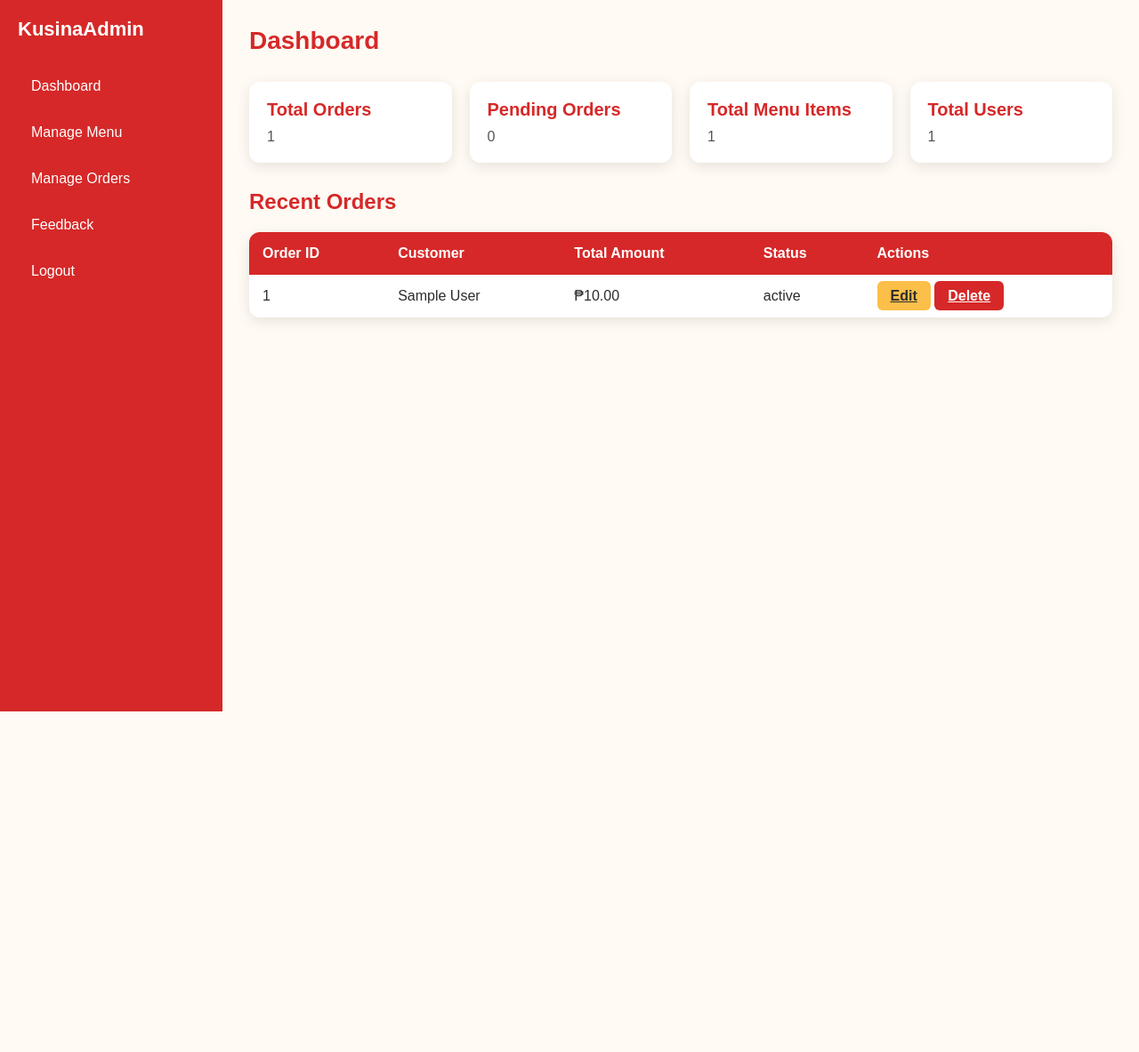
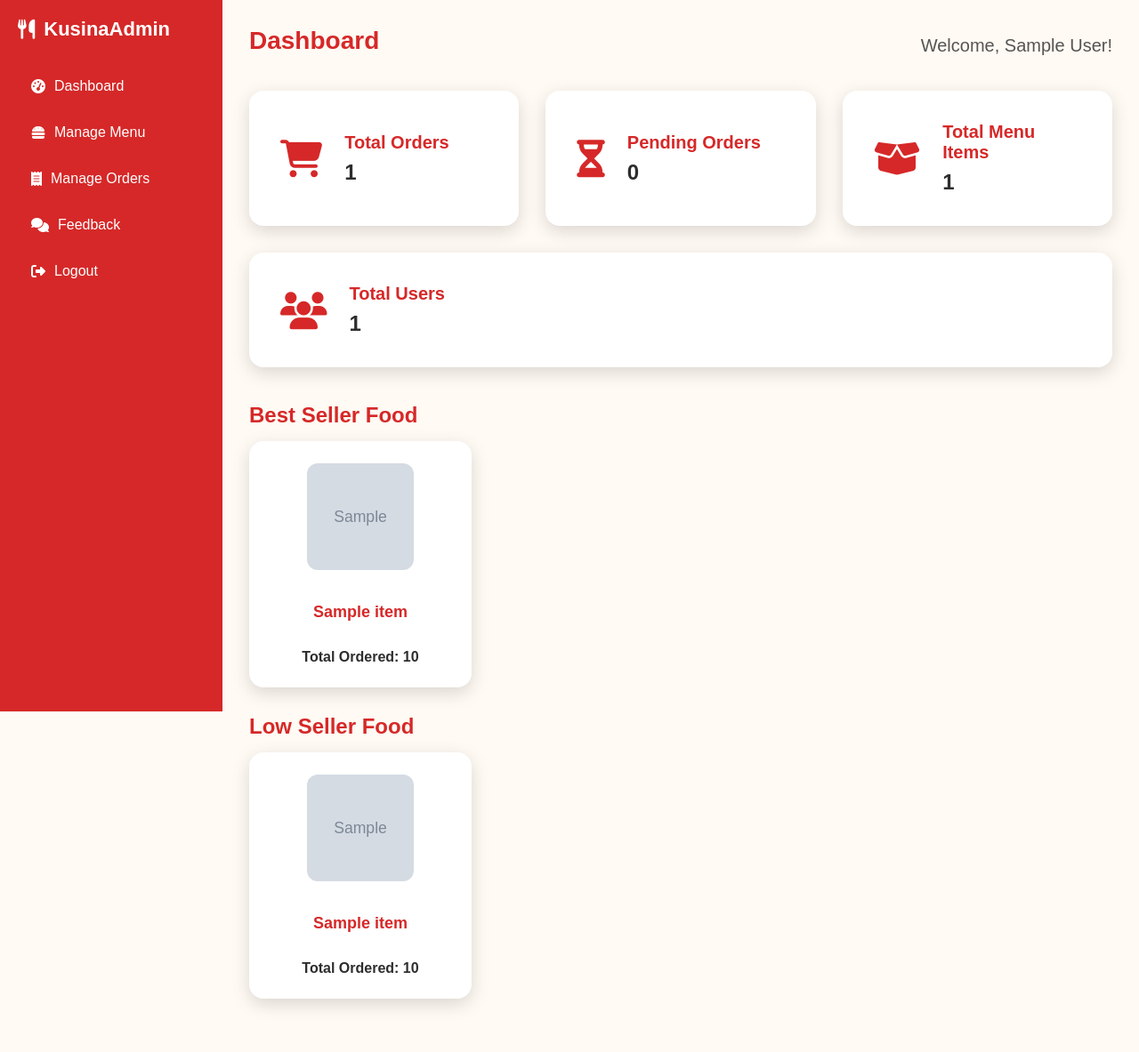
Before and after one commit to lorabel19/kusinaexpress, a Django app: page /admin-dashboard/ in a window 1280 px wide. Shown: the whole page at 89% size. Before the commit the page ends 800 px from the top, so only its background shows below. Run offline with Django 5.2, Linux system fonts and the light colour scheme; tables that the repository leaves empty hold one stand-in row (values such as "Sample post"); grey boxes marked "Sample" are stand-in pictures.

Commit message:
frontent

```diff
--- a/restaurant/templates/restaurant/admin_dashboard.html
+++ b/restaurant/templates/restaurant/admin_dashboard.html
@@ -5,6 +5,8 @@
 <meta charset="UTF-8">
 <meta name="viewport" content="width=device-width, initial-scale=1.0">
 <title>KusinaExpress | Admin Dashboard</title>
+<!-- Font Awesome for icons -->
+<link rel="stylesheet" href="https://cdnjs.cloudflare.com/ajax/libs/font-awesome/6.5.0/css/all.min.css">
 <style>
 * { margin:0; padding:0; box-sizing:border-box; font-family:'Poppins', sans-serif; }
 body { display:flex; min-height:100vh; background-color:#fffaf3; color:#2d2d2d; }
@@ -21,31 +23,68 @@
   top:0;
   height:100vh;
 }
-.sidebar h2 { font-size:22px; margin-bottom:30px; }
-.sidebar a { color:white; text-decoration:none; padding:12px 15px; margin-bottom:10px; border-radius:6px; display:block; transition:0.3s; }
+.sidebar h2 { font-size:22px; margin-bottom:30px; display:flex; align-items:center; gap:10px; }
+.sidebar a { color:white; text-decoration:none; padding:12px 15px; margin-bottom:10px; border-radius:6px; display:flex; align-items:center; gap:10px; transition:0.3s; font-weight:500; }
 .sidebar a:hover { background-color:#fcbf49; color:#2d2d2d; }
 
 /* Main content */
 .main-content { flex:1; padding:30px; overflow-y:auto; }
-header { display:flex; justify-content:space-between; align-items:center; margin-bottom:30px; }
-header h1 { font-size:28px; color:#d62828; }
+header { display:flex; justify-content:space-between; align-items:center; flex-wrap: wrap; margin-bottom:30px; }
+header h1 { font-size:28px; color:#d62828; margin-bottom:10px; }
+header .welcome { font-size:20px; color:#555; }
 
 /* Summary Cards */
-.cards { display:flex; gap:20px; flex-wrap:wrap; margin-bottom:30px; }
-.card { background:white; flex:1; min-width:200px; padding:20px; border-radius:12px; box-shadow:0 4px 15px rgba(0,0,0,0.1); transition: transform 0.3s ease; }
-.card:hover { transform:translateY(-5px); }
-.card h3 { font-size:20px; color:#d62828; margin-bottom:10px; }
-.card p { font-size:16px; color:#555; }
+.cards { display:flex; gap:30px; flex-wrap:wrap; margin-bottom:40px; }
+.card {
+  background:white;
+  flex:1;
+  min-width:250px;
+  padding:35px;
+  border-radius:16px;
+  box-shadow:0 6px 20px rgba(0,0,0,0.15);
+  display:flex;
+  align-items:center;
+  gap:25px;
+  transition: transform 0.3s ease, box-shadow 0.3s ease;
+}
+.card:hover { transform:translateY(-8px); box-shadow:0 12px 25px rgba(0,0,0,0.2); }
+.card i { font-size:42px; color:#d62828; }
+.card .card-info { display:flex; flex-direction:column; }
+.card h3 { font-size:20px; color:#d62828; margin-bottom:8px; }
+.card p { font-size:24px; font-weight:700; color:#2d2d2d; }
 
-/* Tables */
-table { width:100%; border-collapse:collapse; background:white; border-radius:12px; overflow:hidden; box-shadow:0 4px 15px rgba(0,0,0,0.1); margin-top:20px; }
-th, td { padding:15px; text-align:left; }
-th { background-color:#d62828; color:white; }
-tr:nth-child(even) { background:#f8f8f8; }
-tr:hover { background:#fcbf49; color:#2d2d2d; }
+/* Food Cards */
+.cards.food-cards {
+  display: grid;
+  grid-template-columns: repeat(auto-fill, minmax(220px, 1fr));
+  gap: 25px;
+  margin-bottom: 30px;
+}
+.cards.food-cards .card {
+  background:white;
+  display: flex;
+  flex-direction: column;
+  align-items: center;
+  justify-content: center;
+  padding: 25px;
+  text-align: center;
+  border-radius:16px;
+  box-shadow:0 6px 20px rgba(0,0,0,0.15);
+  transition: transform 0.3s ease, box-shadow 0.3s ease;
+}
+.cards.food-cards .card:hover { transform:translateY(-5px); box-shadow:0 10px 20px rgba(0,0,0,0.2); }
+.cards.food-cards .card img {
+  width: 120px;
+  height: 120px;
+  object-fit: cover;
+  border-radius: 12px;
+  margin-bottom: 12px;
+}
+.cards.food-cards .card h3 { font-size:18px; color:#d62828; margin-bottom:6px; }
+.cards.food-cards .card p { font-size:16px; font-weight:600; color:#2d2d2d; }
 
 /* Buttons */
-.btn { padding:8px 15px; border:none; border-radius:6px; cursor:pointer; font-weight:600; transition:0.3s; }
+.btn { padding:10px 18px; border:none; border-radius:6px; cursor:pointer; font-weight:600; transition:0.3s; }
 .btn-edit { background-color:#fcbf49; color:#2d2d2d; }
 .btn-edit:hover { background-color:#2d2d2d; color:white; }
 .btn-delete { background-color:#d62828; color:white; }
@@ -53,77 +92,90 @@
 
 /* Footer */
 footer { margin-top:50px; text-align:center; padding:15px; color:#555; font-size:14px; }
+
+/* Responsive */
+@media screen and (max-width: 768px) {
+  .cards { flex-direction: column; }
+  .sidebar { width:200px; }
+}
 </style>
 </head>
 <body>
 
 <div class="sidebar">
-  <h2>KusinaAdmin</h2>
-  <a href="{% url 'restaurant:admin-dashboard' %}">Dashboard</a>
-  <a href="{% url 'restaurant:admin-menu' %}">Manage Menu</a>
-  <a href="{% url 'restaurant:admin-orders' %}">Manage Orders</a>
-  <a href="{% url 'restaurant:admin-feedback' %}">Feedback</a>
-  <a href="{% url 'restaurant:logout' %}">Logout</a>
+  <h2><i class="fas fa-utensils"></i> KusinaAdmin</h2>
+  <a href="{% url 'restaurant:admin-dashboard' %}"><i class="fas fa-tachometer-alt"></i> Dashboard</a>
+  <a href="{% url 'restaurant:admin-menu' %}"><i class="fas fa-hamburger"></i> Manage Menu</a>
+  <a href="{% url 'restaurant:admin-orders' %}"><i class="fas fa-receipt"></i> Manage Orders</a>
+  <a href="{% url 'restaurant:admin-feedback' %}"><i class="fas fa-comments"></i> Feedback</a>
+  <a href="{% url 'restaurant:logout' %}"><i class="fas fa-sign-out-alt"></i> Logout</a>
 </div>
 
 <div class="main-content">
   <header>
     <h1>Dashboard</h1>
+    <div class="welcome">Welcome, {{ admin_name }}!</div>
   </header>
 
   <!-- Summary Cards -->
   <div class="cards">
     <div class="card">
+      <i class="fas fa-shopping-cart"></i>
+      <div class="card-info">
         <h3>Total Orders</h3>
         <p>{{ total_orders }}</p>
       </div>
+    </div>
     <div class="card">
+      <i class="fas fa-hourglass-half"></i>
+      <div class="card-info">
         <h3>Pending Orders</h3>
         <p>{{ pending_orders }}</p>
       </div>
+    </div>
     <div class="card">
+      <i class="fas fa-box-open"></i>
+      <div class="card-info">
         <h3>Total Menu Items</h3>
         <p>{{ total_menu }}</p>
       </div>
+    </div>
     <div class="card">
+      <i class="fas fa-users"></i>
+      <div class="card-info">
         <h3>Total Users</h3>
         <p>{{ total_users }}</p>
       </div>
     </div>
+  </div>
 
-  <!-- Recent Orders Table -->
-  <h2 style="margin-bottom:15px; color:#d62828;">Recent Orders</h2>
-  <table>
-    <thead>
-      <tr>
-        <th>Order ID</th>
-        <th>Customer</th>
-        <th>Total Amount</th>
-        <th>Status</th>
-        <th>Actions</th>
-      </tr>
-    </thead>
-    <tbody>
-      {% for order in orders %}
-      <tr>
-        <td>{{ order.order_id }}</td>
-        <td>{{ order.user.first_name }} {{ order.user.last_name }}</td>
-        <td>₱{{ order.total_amount }}</td>
-        <td>{{ order.status }}</td>
-        <td>
-          <a href="#" class="btn btn-edit">Edit</a>
-          <a href="#" class="btn btn-delete">Delete</a>
-        </td>
-      </tr>
+  <!-- Best Seller Food Cards -->
+  <h2 style="margin-bottom:15px; color:#d62828;">Best Seller Food</h2>
+  <div class="cards food-cards">
+    {% for item in best_sellers %}
+    <div class="card">
+      <img src="{{ item.item__image_url }}" alt="{{ item.item__name }}">
+      <h3>{{ item.item__name }}</h3>
+      <p>Total Ordered: {{ item.total_ordered }}</p>
+    </div>
     {% empty %}
-      <tr>
-        <td colspan="5">No recent orders.</td>
-      </tr>
+    <p>No orders yet.</p>
     {% endfor %}
-    </tbody>
-  </table>
+  </div>
 
-
+  <!-- Low Seller Food Cards -->
+  <h2 style="margin-bottom:15px; color:#d62828;">Low Seller Food</h2>
+  <div class="cards food-cards">
+    {% for item in low_sellers %}
+    <div class="card">
+      <img src="{{ item.item__image_url }}" alt="{{ item.item__name }}">
+      <h3>{{ item.item__name }}</h3>
+      <p>Total Ordered: {{ item.total_ordered }}</p>
+    </div>
+    {% empty %}
+    <p>No low seller food yet.</p>
+    {% endfor %}
+  </div>
 </div>
 
 </body>
--- a/restaurant/views.py
+++ b/restaurant/views.py
@@ -285,6 +285,7 @@
 
 
 
+
 # API: Track Order
 def track_order_api(request, order_id):
     """Return order status and timestamps for tracking."""
@@ -381,17 +382,57 @@
     return render(request, 'restaurant/mainmenu.html', context)
 
 from django.shortcuts import render
-from .models import Orders, MenuItems, Users
+from django.db.models import Sum
+from .models import Orders, MenuItems, Users, OrderItems
 
 def admin_dashboard(request):
+    # Summary
+    total_orders = Orders.objects.count()
+    pending_orders = Orders.objects.filter(status='Pending').count()
+    total_menu = MenuItems.objects.count()
+    total_users = Users.objects.count()
+
+    # Last 10 orders
+    orders = Orders.objects.all().order_by('-order_date')[:10]
+
+    # Best Sellers (top 5)
+    best_sellers = (
+        OrderItems.objects
+        .values('item', 'item__name', 'item__image_url')
+        .annotate(total_ordered=Sum('quantity'))
+        .order_by('-total_ordered')[:5]
+    )
+
+    # Low Sellers (bottom 5)
+    low_sellers = (
+        OrderItems.objects
+        .values('item', 'item__name', 'item__image_url')
+        .annotate(total_ordered=Sum('quantity'))
+        .order_by('total_ordered')[:5]
+    )
+
+    # Get admin user (assuming role='admin')
+    try:
+        admin_user = Users.objects.get(role='admin')
+        admin_name = f"{admin_user.first_name} {admin_user.last_name}"
+    except Users.DoesNotExist:
+        admin_name = "Admin"
+
     context = {
-        'total_orders': Orders.objects.count(),
-        'pending_orders': Orders.objects.filter(status='Pending').count(),
-        'total_menu': MenuItems.objects.count(),
-        'total_users': Users.objects.count(),
-        'orders': Orders.objects.all().order_by('-order_date')[:10]  # last 10 orders
+        'total_orders': total_orders,
+        'pending_orders': pending_orders,
+        'total_menu': total_menu,
+        'total_users': total_users,
+        'orders': orders,
+        'best_sellers': best_sellers,
+        'low_sellers': low_sellers,
+        'admin_name': admin_name,  # Greeting name
     }
+
     return render(request, 'restaurant/admin_dashboard.html', context)
+
+
+
 
 from django.shortcuts import render, redirect, get_object_or_404
 from django.contrib import messages
```
Also changed, not shown: restaurant/templates/restaurant/admin_feedback.html (+13 -10 lines), restaurant/templates/restaurant/admin_menu.html (+35 -30 lines), restaurant/templates/restaurant/admin_orders.html (+41 -11 lines). Lines whose indentation alone changed are shown as unchanged.
